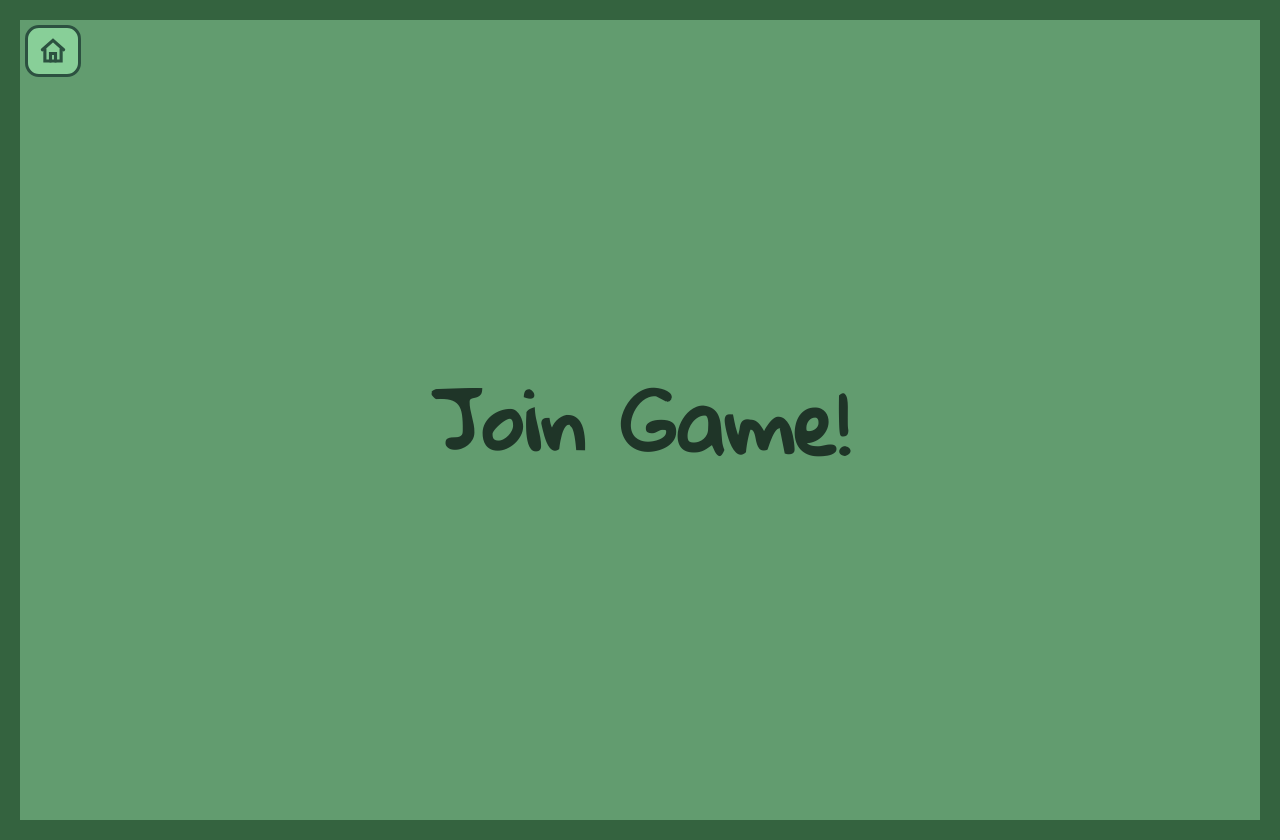
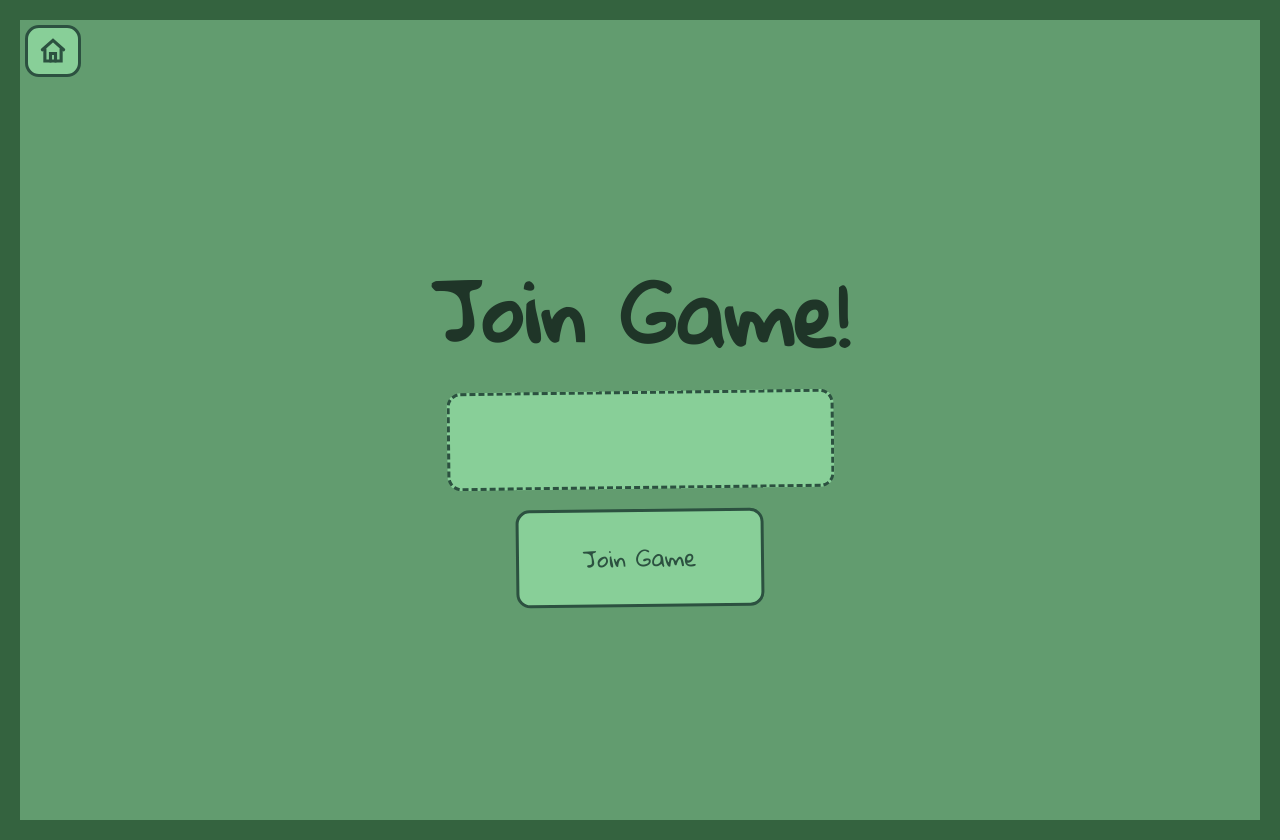
Before and after one commit to subslawfortoast/Think-Ink, a plain HTML site: page join.html in a window 1280 px wide. Drawn offline with Linux system fonts and the light colour scheme.

Commit message:
Add join game code input box

```diff
--- a/join.html
+++ b/join.html
@@ -23,7 +23,15 @@
 
   <h1 class="title">Join Game!</h1>
 
-<!--USER ENTER GAME CODE TO CONNECT TO GAME-->
+<div class="menu">
+  <input
+    type="text"
+    id="gameCode"
+    class="menu-box"
+    style="text-align:center; border-style:dashed;"/>
+
+  <button class="menu-box" onclick="joinGame()"> Join Game</button>
+</div>
 
 </body>
 </html>
```
